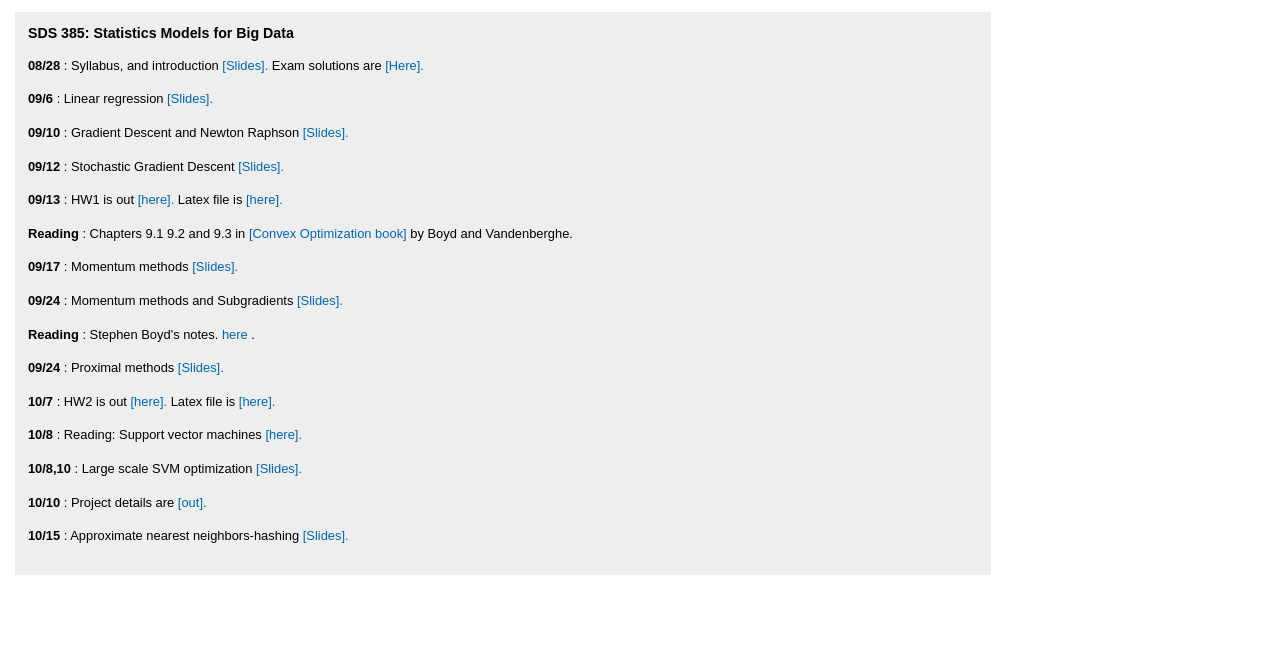
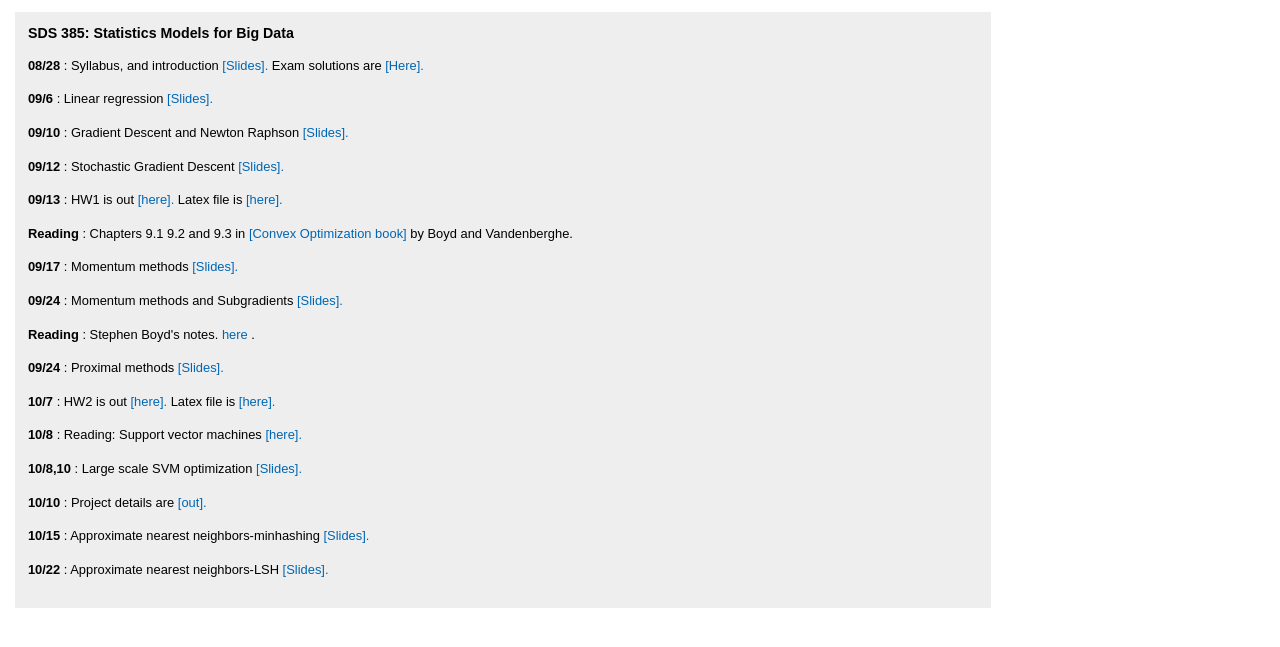
Before and after one commit to psarkar/psarkar.github.io, a plain HTML site: page sds385.html in a window 1280 px wide. Shown: the part 111-758 px from the top of the page. Drawn offline with Linux system fonts and the light colour scheme.

Commit message:
all changes

```diff
--- a/sds385.html
+++ b/sds385.html
@@ -67,8 +67,8 @@
     <span style="font-weight: bold;">10/8 </span>: Reading: Support vector machines <a href="http://www.robots.ox.ac.uk/~az/lectures/ml/lect2.pdf"> [here]. </a>  <br /><br/>
      <span style="font-weight: bold;">10/8,10 </span>: Large scale SVM optimization<a href="SDS385/lecture6-ps.pdf"> [Slides]. </a> <br/><br/>
      <span style="font-weight: bold;">10/10 </span>: Project details are <a href="SDS385/projects_updated1.htm"> [out]. </a> <br/><br/>
-    <span style="font-weight: bold;">10/15 </span>: Approximate nearest neighbors-hashing<a href="SDS385/lecture7-ps.pdf"> [Slides]. </a> <br/><br/>
-
+    <span style="font-weight: bold;">10/15 </span>: Approximate nearest neighbors-minhashing<a href="SDS385/lecture7-ps.pdf"> [Slides]. </a> <br/><br/>
+    <span style="font-weight: bold;">10/22 </span>: Approximate nearest neighbors-LSH<a href="SDS385/lecture8-ps.pdf"> [Slides]. </a> <br/><br/>
 </div>
 
 </body>
```
Also changed, not shown: 2 other files.
